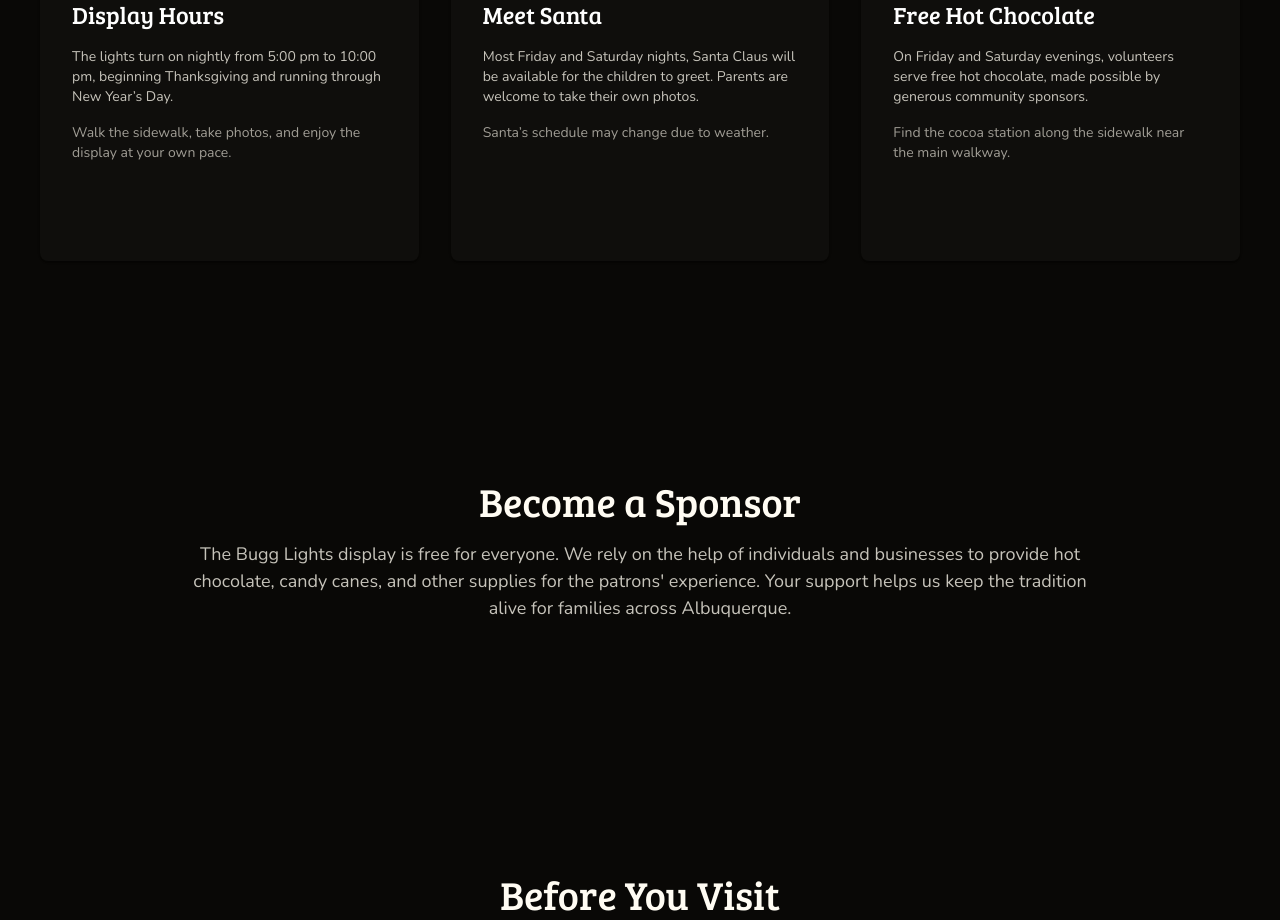
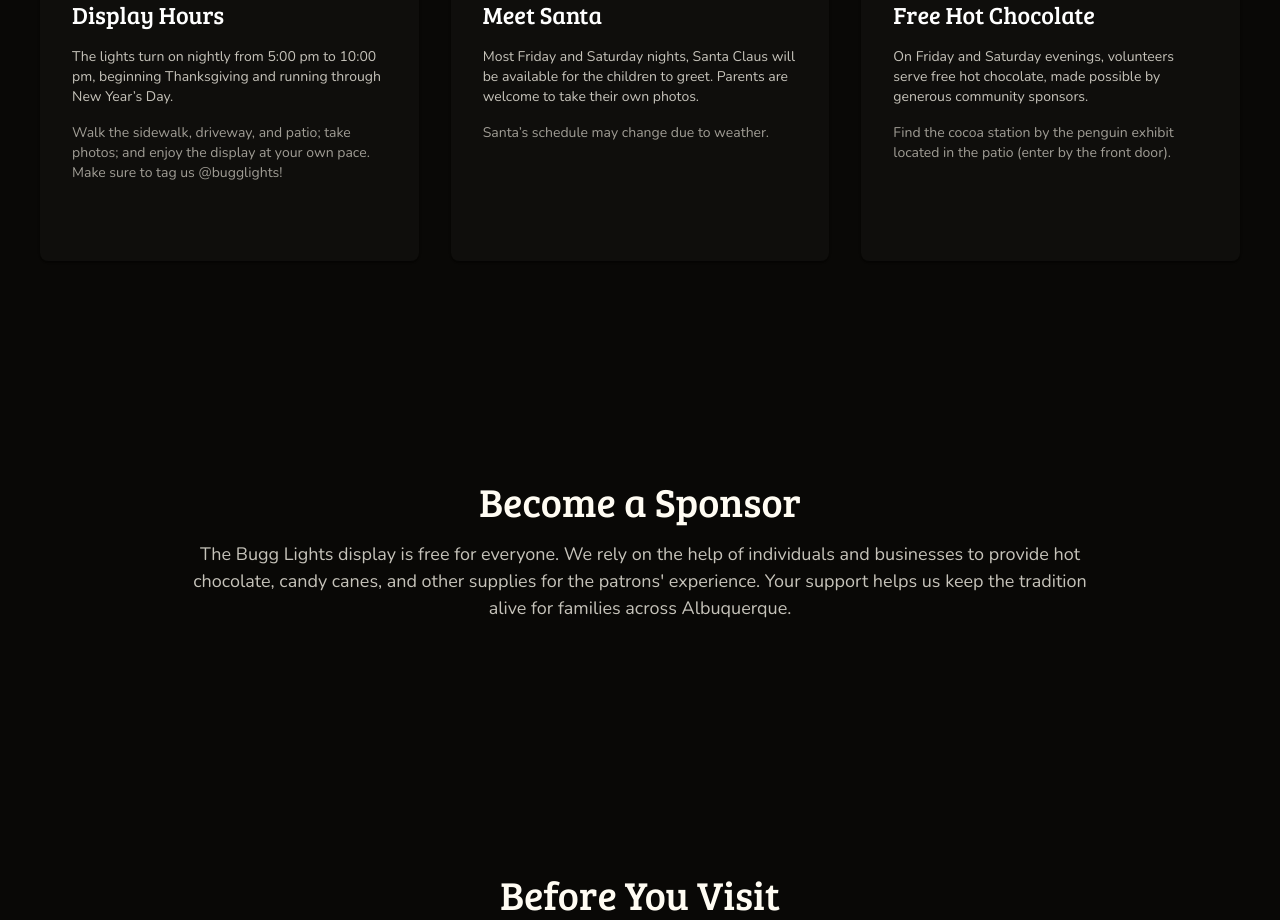
Before and after one commit to csalinas-dev/bugg-lights, a Next.js app: page / in a window 1280 px wide. Shown: the part 1540-2460 px from the top of the page. Built offline with nearby package versions, Linux system fonts and the light colour scheme.

Commit message:
content: updates

```diff
--- a/src/components/PlanYourVisit.js
+++ b/src/components/PlanYourVisit.js
@@ -8,7 +8,7 @@ const PlanYourVisit = () => {
     {
       title: 'Display Hours',
       text: 'The lights turn on nightly from 5:00 pm to 10:00 pm, beginning Thanksgiving and running through New Year’s Day.',
-      note: 'Walk the sidewalk, take photos, and enjoy the display at your own pace.',
+      note: 'Walk the sidewalk, driveway, and patio; take photos; and enjoy the display at your own pace. Make sure to tag us @bugglights!',
     },
     {
       title: 'Meet Santa',
@@ -18,7 +18,7 @@ const PlanYourVisit = () => {
     {
       title: 'Free Hot Chocolate',
       text: 'On Friday and Saturday evenings, volunteers serve free hot chocolate, made possible by generous community sponsors.',
-      note: 'Find the cocoa station along the sidewalk near the main walkway.',
+      note: 'Find the cocoa station by the penguin exhibit located in the patio (enter by the front door).',
     },
   ];
 
```
